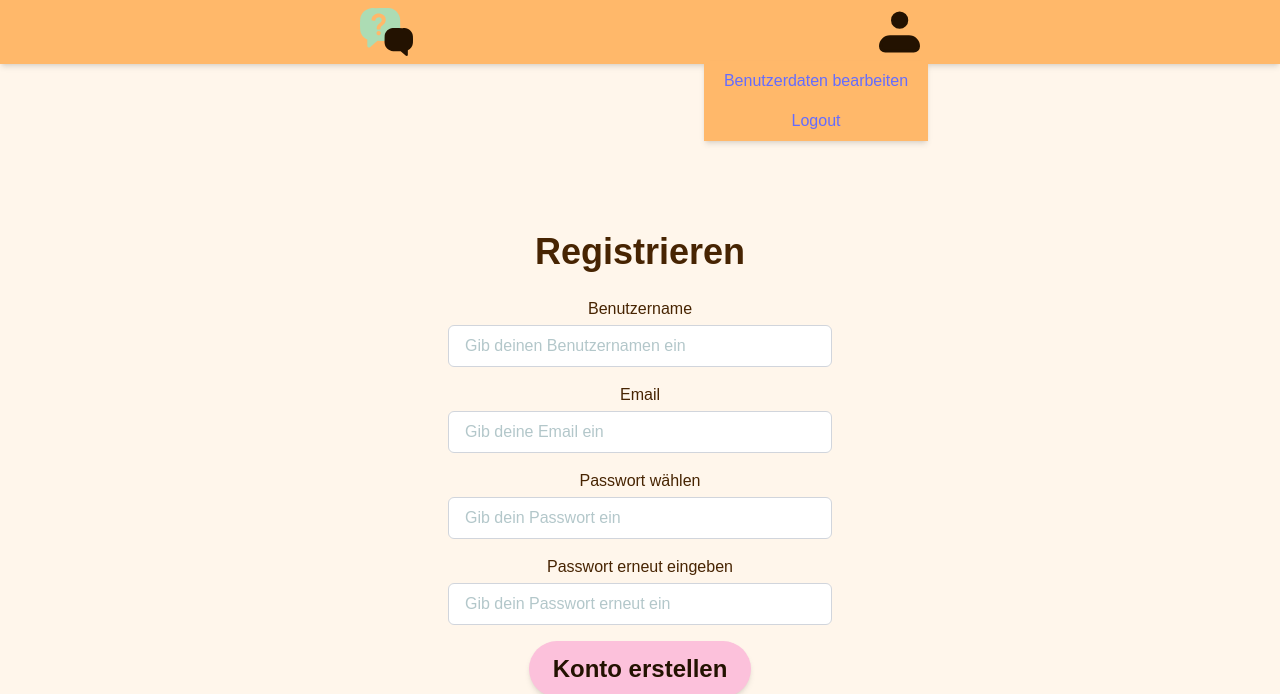
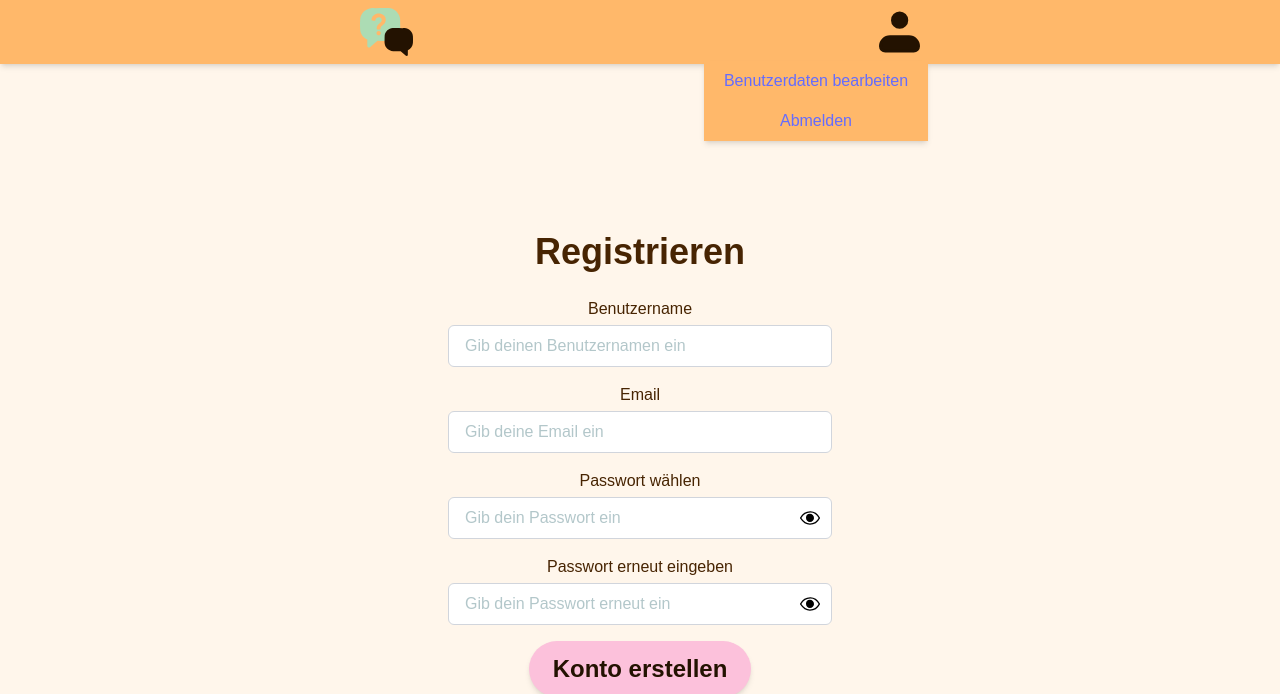
Before and after one commit to JuKa2023/IM4-fragly, a Vue app in the folder app/: page /registrieren in a window 1280 px wide. Both pictures are taken after a click on the element 899 px from the left and 32 px from the top of the page. Shown: the top 694 px of the page. Built offline with nearby package versions, Linux system fonts and the light colour scheme; no server answers.

Commit message:
💩 add in visibility function to password

```diff
--- a/app/src/App.vue
+++ b/app/src/App.vue
@@ -2,6 +2,7 @@
 import { ref, onMounted, onBeforeUnmount } from 'vue'
 import logo from './assets/logo.svg'
 import gruppeicon from './assets/gruppeicon.svg'
+import { useRouter } from 'vue-router'
 
 interface User {
   id: number;
@@ -41,6 +42,10 @@ const handleClickOutside = (event: MouseEvent) => {
   }
 };
 
+// Logout function
+
+const router = useRouter();
+
 const logout = async () => {
   try {
     const response = await fetch("api/logout.php", {
@@ -52,7 +57,7 @@ const logout = async () => {
 
     if (result.status === "success") {
       // Redirect to login page after logout
-      window.location.href = "login.html";
+      router.push("/landingpage");
     } else {
       console.error("Logout failed");
       alert("Logout failed. Please try again.");
@@ -87,19 +92,9 @@ const logout = async () => {
                 v-show="dropdownOpen"
                 class="absolute right-0 w-56 bg-orange-300 shadow-md overflow-hidden z-30"
             >
-              <a
-                  href="#"
-                  class="block px-4 py-2 text-gray-800 hover:bg-gray-100 transition-colors"
-              >
-                Benutzerdaten bearbeiten
-              </a>
-              <a
-                  href="#"
-                  @click.prevent="logout"
-                  class="block px-4 py-2 text-gray-800 hover:bg-gray-100 transition-colors"
-              >
-                Logout
-              </a>
+              <RouterLink class="block px-4 py-2 text-gray-800 hover:bg-gray-100 transition-colors" to="/benutzerdatenbearbeiten">Benutzerdaten bearbeiten</RouterLink>
+
+              <RouterLink class="block px-4 py-2 text-gray-800 hover:bg-gray-100 transition-colors" to="/landingpage" @click.prevent="logout">Abmelden</RouterLink>
             </div>
           </transition>
         </div>
--- a/app/src/components/BaseInput.vue
+++ b/app/src/components/BaseInput.vue
@@ -1,31 +1,61 @@
 <template>
-    <div class="mb-4">
+  <div class="mb-4 relative">
     <label :for="id" class="block text-[#472402] font-medium mb-1">{{ label }}</label>
+
+    <div class="relative">
       <input
           :id="id"
-        :type="type"
+          :type="showPassword ? 'text' : type"
           :placeholder="placeholder"
           :value="modelValue"
           @input="$emit('update:modelValue', $event.target.value)"
-        class="bg-white w-full px-4 py-2 border border-gray-300 rounded-md focus:outline-none focus:ring-2 focus:ring-[#FCC1DB] custom-placeholder"
+          class="bg-white w-full px-4 py-2 pr-12 border border-gray-300 rounded-md focus:outline-none focus:ring-2 focus:ring-[#FCC1DB] custom-placeholder"
       />
+
+      <!-- Toggle Button Inside Input -->
+      <button
+          v-if="type === 'password'"
+          type="button"
+          class="absolute inset-y-0 right-3 flex items-center text-gray-500 hover:text-gray-700"
+          @click="togglePassword"
+      >
+        <img
+            :src="showPassword ? unsichtbaricon : sichtbaricon"
+            :alt="showPassword ? 'verbergen' : 'anzeigen'"
+            class="w-5 h-5"
+        />
+      </button>
+    </div>
   </div>
 </template>
 
 <script setup lang="ts">
-  defineProps<{
+import { ref } from 'vue'
+
+// ✅ Correct path using alias
+import sichtbaricon from '@/assets/sichtbaricon.svg'
+import unsichtbaricon from '@/assets/unsichtbaricon.svg'
+
+const props = defineProps<{
   label: string
   modelValue: string
   id: string
   type?: string
   placeholder?: string
 }>()
-  defineEmits(['update:modelValue'])
+
+const emit = defineEmits(['update:modelValue'])
+
+const showPassword = ref(false)
+
+const togglePassword = () => {
+  showPassword.value = !showPassword.value
+}
 </script>
 
 <style scoped>
 .custom-placeholder::placeholder {
   color: #B3C7CA;
-  opacity: 1; /* Ensures full color */
+  opacity: 1;
 }
 </style>
--- a/app/src/components/MeineGruppenPage.vue
+++ b/app/src/components/MeineGruppenPage.vue
@@ -18,7 +18,7 @@
 
       <!-- Button unten -->
       <div class="mt-8 text-center">
-        <button class="btn btn-sm btn-primary">Gruppe beitreten</button>
+        <RouterLink class="btn btn-sm btn-primary" to="/gruppebeitreten">Gruppe beitreten</RouterLink>
       </div>
     </div>
   </div>
--- a/app/src/main.ts
+++ b/app/src/main.ts
@@ -7,7 +7,7 @@ import HomePage from "./components/HomePage.vue";
 import Register from "./components/Register.vue";
 import LoginPage from "./components/LoginPage.vue";
 import MeineGruppenPage from "./components/MeineGruppenPage.vue";
-
+import UpdateUserdata from "./components/UpdateUserdata.vue";
 
 
 
@@ -18,6 +18,7 @@ const router = createRouter({
       { path: "/registrieren", component: Register },
       { path: "/gruppen", component: MeineGruppenPage },
       { path: "/login", component: LoginPage },
+      { path: "/benutzerdatenbearbeiten", component: UpdateUserdata },
   ],
 });
 
```
Also changed, not shown: app/src/assets/sichtbaricon.svg (added), app/src/assets/unsichtbaricon.svg (added). Lines whose indentation alone changed are shown as unchanged.
